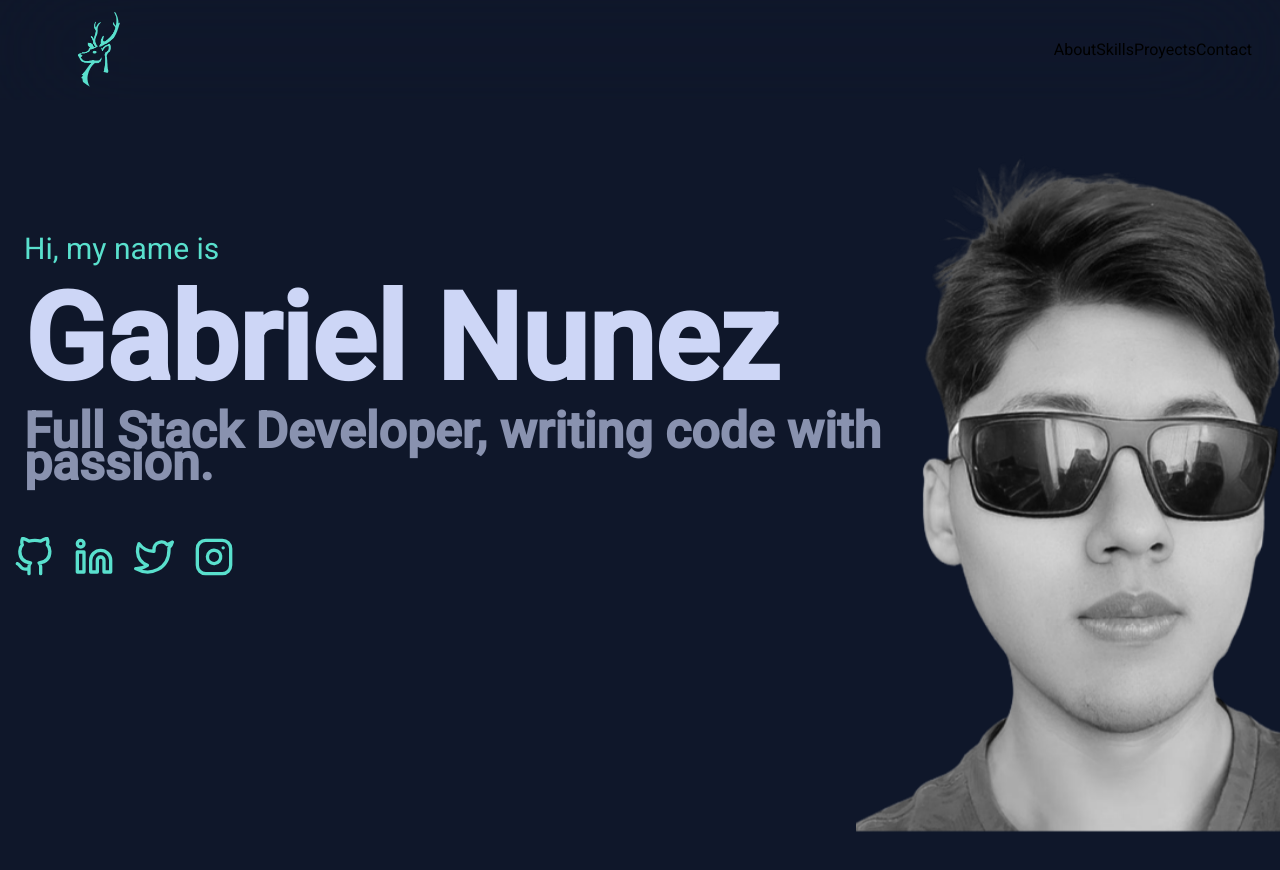
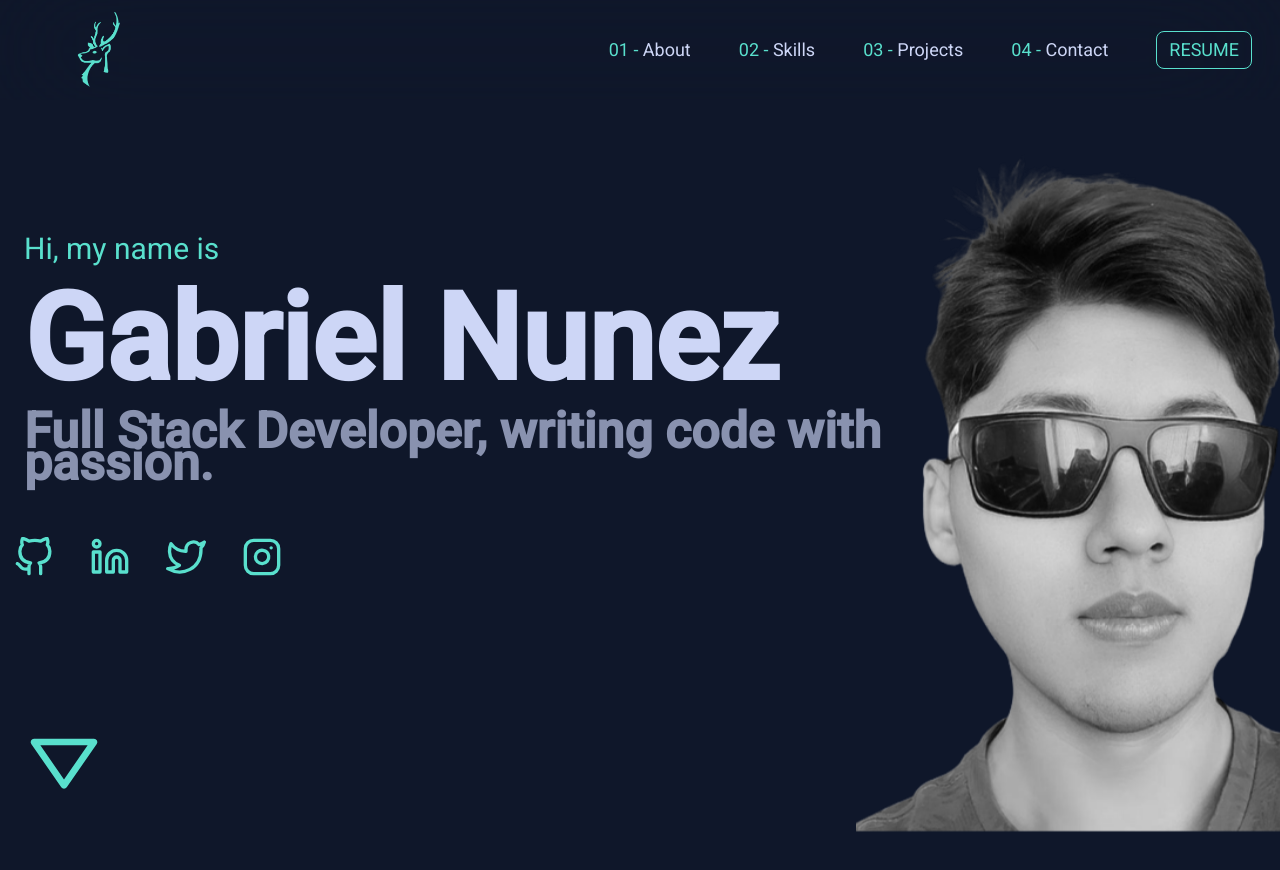
Before and after one commit to NunezGabriel/Gabriel-NA, a Next.js app: page / in a window 1280 px wide. Shown: the top 870 px of the page. Before the commit the page ends 832 px from the top, so only its background shows below. Built offline with nearby package versions, Linux system fonts and the light colour scheme.

Commit message:
add: burger modal + arrow animation -- first part end

```diff
--- a/src/app/globals.css
+++ b/src/app/globals.css
@@ -20,3 +20,22 @@ body {
     opacity: 1;
   }
 }
+
+.floating {
+  animation-name: floating;
+  animation-duration: 3s;
+  animation-iteration-count: infinite;
+  animation-timing-function: ease-in-out;
+}
+
+@keyframes floating {
+  0% {
+    transform: translate(0, 0px);
+  }
+  50% {
+    transform: translate(0, 15px);
+  }
+  100% {
+    transform: translate(0, -0px);
+  }
+}
--- a/src/app/page.js
+++ b/src/app/page.js
@@ -1,30 +1,70 @@
 "use client";
 import { FiGithub, FiLinkedin, FiTwitter, FiInstagram } from "react-icons/fi";
 import { MdOutlineSegment } from "react-icons/md";
+import { useState } from "react";
 
 import Link from "next/link";
 import Image from "next/image";
+import DownArrow from "@/components/downArrow";
+import NavBarModal from "@/modals/navbarModal";
 
 export default function Home() {
+  let modal = "none";
+
+  const [trigger, setTrigger] = useState("false");
+
+  if (trigger == true) {
+    modal = "grid";
+  } else {
+    modal = "none";
+  }
   return (
     <>
-      <nav className="h-[80px] md:h-[100px] sticky md:relative z-20 backdrop-blur-3xl top-0 mb-8 lg:mb-16 flex justify-between items-center p-4 md:p-7 max-w-[1440px] mx-auto">
+      <nav className="h-[80px] md:h-[100px] sticky  z-20 backdrop-blur-3xl top-0 mb-8 lg:mb-16 flex justify-between items-center p-4 md:p-7 max-w-[1440px] mx-auto">
         <Image
           src="/img/rainder.png"
           width={60}
           height={30}
           className="h-20 md:ml-4 lg:ml-10"
         />
-        <MdOutlineSegment fontSize={50} color="#59e0cd" className="md:hidden" />
-        <div>
-          <Link href="/">About</Link>
-          <Link href="/">Skills</Link>
-          <Link href="/">Proyects</Link>
-          <Link href="/">Contact</Link>
+        <div className="relative">
+          <NavBarModal displayOption={modal} />
+        </div>
+        <MdOutlineSegment
+          fontSize={50}
+          color="#59e0cd"
+          className="md:hidden"
+          onClick={() => {
+            setTrigger(!trigger);
+          }}
+        />
+
+        <div className="hidden md:flex gap-12 text-lg items-center">
+          <Link href="/" className="text-[#cdd6f6] hover:text-[#59e0cd]">
+            <span className="text-[#59e0cd]">01 - </span>
+            About
+          </Link>
+          <Link href="/" className="text-[#cdd6f6] hover:text-[#59e0cd]">
+            <span className="text-[#59e0cd]">02 - </span>
+            Skills
+          </Link>
+          <Link href="/" className="text-[#cdd6f6] hover:text-[#59e0cd]">
+            <span className="text-[#59e0cd]">03 - </span>
+            Projects
+          </Link>
+          <Link href="/" className="text-[#cdd6f6] hover:text-[#59e0cd]">
+            <span className="text-[#59e0cd]">04 - </span>
+            Contact
+          </Link>
+          <Link href="/">
+            <div className="text-[#59e0cd] py-1 px-3 border border-[#59e0cd] rounded-lg">
+              RESUME
+            </div>
+          </Link>
         </div>
       </nav>
-      <section className="grid py-3 px-6 gap-4 md:flex md:max-w-[1320px] md:justify-between  md:max-h-[684px] justify-center mx-auto lg:mt-[123px]">
-        <div className="grid gap-4 lg:gap-14 md:flex md:flex-col ">
+      <section className="grid py-3 px-6 gap-4 md:flex md:max-w-[1320px] md:justify-between  md:max-h-[684px] justify-center mx-auto lg:mt-[123px] mb-24 md:mb-[300px]">
+        <div className="grid gap-4 lg:gap-14 md:flex md:flex-col relative">
           <p className=" text-[#59e0cd] blur-in text-lg lg:text-[30px]">
             Hi, my name is
           </p>
@@ -34,7 +74,7 @@ export default function Home() {
           <h2 className=" text-[#8992af] blur-in text-2xl font-black lg:text-[50px]">
             Full Stack Developer, writing code with passion.
           </h2>
-          <section className="flex gap-7 mt-3 blur-in z-10 lg:gap-10">
+          <section className="flex gap-7 mt-3 blur-in z-10 lg:gap-14">
             <Link href="https://github.com/NunezGabriel">
               <FiGithub
                 color="#59e0cd"
@@ -64,6 +104,7 @@ export default function Home() {
               />
             </Link>
           </section>
+          <DownArrow />
         </div>
         <Image
           src="/img/faceng.png"
--- /dev/null
+++ b/src/components/downArrow.jsx
@@ -0,0 +1,11 @@
+import { BiDownArrow } from "react-icons/bi";
+
+const DownArrow = () => {
+  return (
+    <div className="hidden md:block absolute bottom-[-90px]">
+      <BiDownArrow color="#59e0cd" fontSize={80} className="floating" />
+    </div>
+  );
+};
+
+export default DownArrow;
--- /dev/null
+++ b/src/modals/navbarModal.jsx
@@ -0,0 +1,44 @@
+import Link from "next/link";
+
+const NavBarModal = ({ displayOption }) => {
+  return (
+    <div
+      style={{
+        display: `${displayOption}`,
+        position: "absolute",
+        top: "50px",
+        right: "-150px",
+        gap: "20px",
+        backgroundColor: "#0f172a",
+        width: "300px",
+        padding: "20px",
+        border: "1px solid #59e0cd",
+        borderRadius: "10px",
+      }}
+    >
+      <Link href="/" className="text-[#cdd6f6] hover:text-[#59e0cd]">
+        <span className="text-[#59e0cd]">01 ---- </span>
+        About
+      </Link>
+      <Link href="/" className="text-[#cdd6f6] hover:text-[#59e0cd]">
+        <span className="text-[#59e0cd]">02 ---- </span>
+        Skills
+      </Link>
+      <Link href="/" className="text-[#cdd6f6] hover:text-[#59e0cd]">
+        <span className="text-[#59e0cd]">03 ---- </span>
+        Projects
+      </Link>
+      <Link href="/" className="text-[#cdd6f6] hover:text-[#59e0cd]">
+        <span className="text-[#59e0cd]">04 ---- </span>
+        Contact
+      </Link>
+      <Link href="/">
+        <div className="text-[#59e0cd] py-1 px-3 border border-[#59e0cd] rounded-lg">
+          RESUME
+        </div>
+      </Link>
+    </div>
+  );
+};
+
+export default NavBarModal;
```
